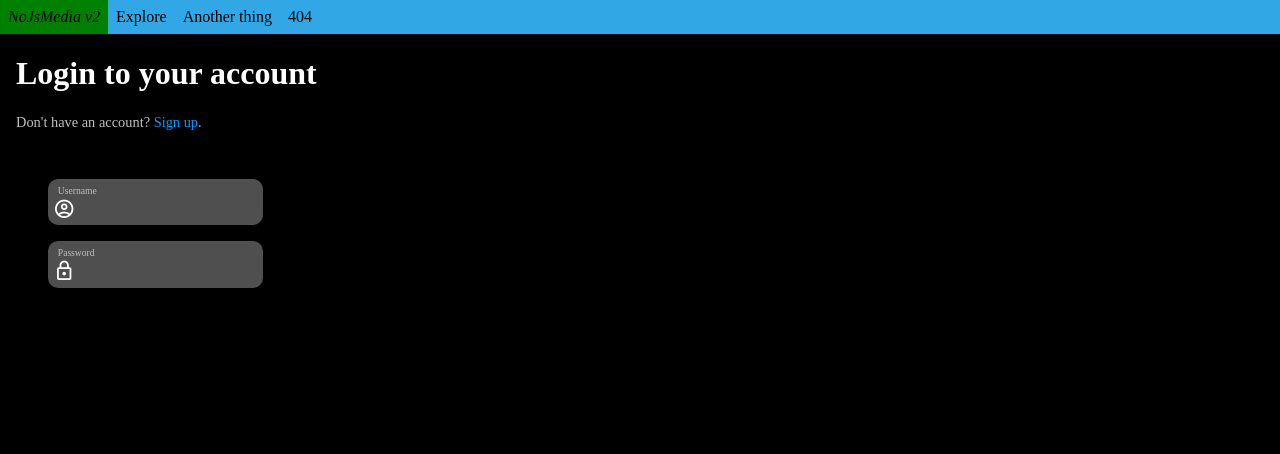
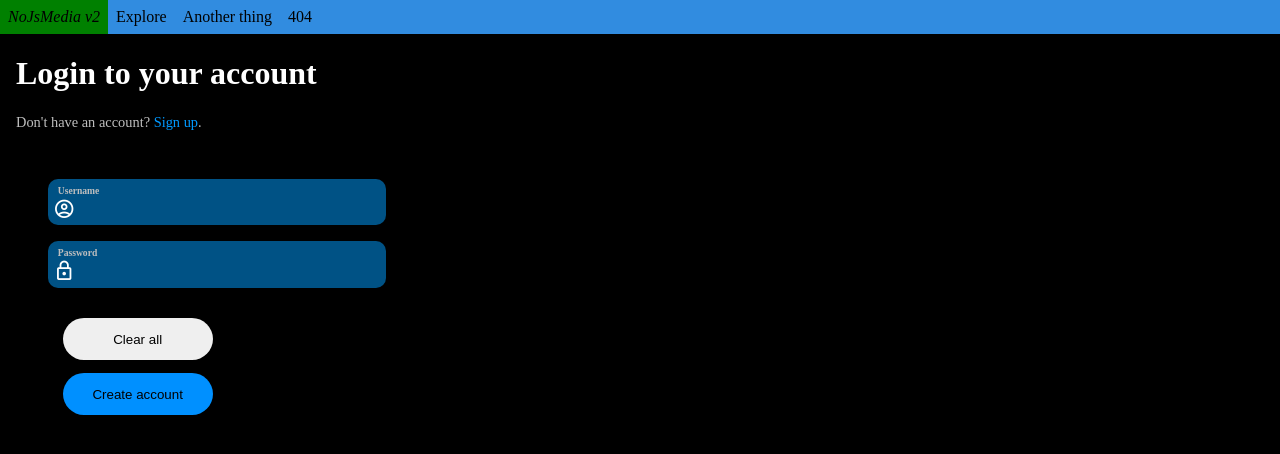
Before and after one commit to Quantum-Codes/NoJsMedia-V2, a Flask app: page /login in a window 1280 px wide. Shown: the top 454 px of the page. Run offline with Flask 2, Linux system fonts and the light colour scheme.

Commit message:
add buttons

```diff
--- a/main.py
+++ b/main.py
@@ -2,6 +2,7 @@ from flask import Flask, redirect, render_template
 import mysql.connector, os
 
 app = Flask('app')
+"""
 db = mysql.connector.connect(
   host = os.environ["Host"],
   user = os.environ["User"],
@@ -17,7 +18,7 @@ def result():
 def execute(query):
   sql.execute(query)
   result()
-
+"""
 
 @app.route('/')
 def mainpage():
--- a/static/base.css
+++ b/static/base.css
@@ -10,7 +10,7 @@ a {
 }
 
 #navbar {
-  background: #32a7e6;
+  background: #318ce0;
   display: flex;
 }
 
--- a/static/login.css
+++ b/static/login.css
@@ -1,3 +1,7 @@
+:root {
+  --bordercolor: #0084ff;
+}
+
 .greytext {
   color: #bfbfbf;
   font-size: 0.9em;
@@ -8,15 +12,17 @@
   margin-left: 0.5em;
   margin-bottom: 2px;
   margin-top: 1px;
+  font-weight: bold;
 }
 
 form {
   margin: 1em;
   margin-top: 3em;
+  width: content-fit;
 }
 
 .input-container {
-  background: #4f4f4f;
+  background: #005285;
   border-radius: 10px;
   padding: 5px;
   margin: 1em;
@@ -29,18 +35,19 @@ p {
   margin: 0px;
 }
 
-input {
+input[type = text], input[type = password] {
   background: inherit;
-  border: none;
+  border: solid 0px var(--bordercolor);
   color: white;
+  width: 300px;
 }
 
-input:focus {
+input[type=text]:focus, input[type=password]:focus {
   outline: none;
 }
 
 .input-container:has(> input:focus) {
-  border: solid 2px #0084ff;
+  border: solid 2px var(--bordercolor);
   transition: border 0.2s;
 }
 
@@ -50,5 +57,30 @@ p.smaller:has(+ input:focus) {
 
 span.material-symbols-outlined {
   margin-right: 2px;
+}
+
+#button-container {
+  margin: 1.5em;
+  width: min-content;
+}
+
+.buttons {
+  padding: 1em;
+  width: 150px;
+  margin: 0.5em;
+  border-radius: 5em;
+  border: solid 0px var(--bordercolor); /* if none then transition doesn't work */
+  transform: scale(1);
+  transition: transform 0.2s, border 0.2s;
 
 }
+
+.buttons[type=submit] {
+  background: #0090ff;
+}
+
+.buttons:hover {
+  transform: scale(1.02);
+  border: 2px solid var(--bordercolor);
+  transition: transform 0.2s, border 0.2s:
+}
--- a/templates/login.html
+++ b/templates/login.html
@@ -18,6 +18,9 @@
 lock
     </span><input type= "password" name="password" required>
   </div>
-
+  <div id="button-container">
+    <input class="buttons" type="reset" value="Clear all" />
+    <input class="buttons" type="submit" value="Create account" />
+  </div>
 </form>
 {% endblock %}
```
